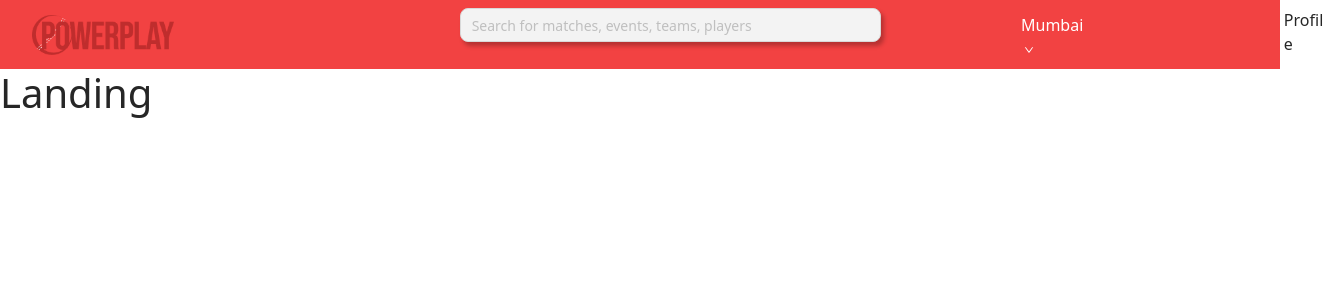
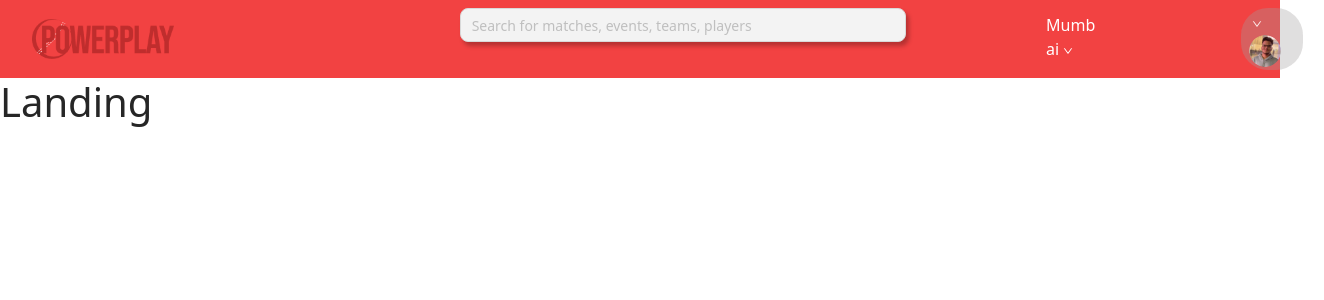
Before and after one commit to HNGP/powerplay, a React (Create React App) app: page / in a window 1280 px wide. Shown: the top 300 px of the page, 1324 px wide, since content can reach past the window. Built offline with nearby package versions, Linux system fonts and the light colour scheme.

Commit message:
navbar complete

```diff
--- a/src/components/Navbar/index.js
+++ b/src/components/Navbar/index.js
@@ -1,59 +1,45 @@
 import { DownOutlined } from "@ant-design/icons";
-import { Dropdown, Input, Menu, Typography } from "antd";
+import { Dropdown, Input, Menu, Typography, Avatar } from "antd";
 import React from "react";
 import { Container, Nav, Navbar } from "react-bootstrap";
 import Logo from "../../Image/logo.png";
+import Profile from "../../Image/profile.png";
 import "./style.css";
 
 const { Text } = Typography;
 
 export default function Navigation() {
-  const menu = (
+  const profileMenu = (
     <Menu>
       <Menu.Item>
-        <a
-          target="_blank"
-          rel="noopener noreferrer"
-          href="https://www.antgroup.com"
-        >
-          Your Profile
-        </a>
+        <a href="https://www.antgroup.com">Your Profile</a>
       </Menu.Item>
       <Menu.Item>
-        <a
-          target="_blank"
-          rel="noopener noreferrer"
-          href="https://www.aliyun.com"
-        >
-          Past Matches
-        </a>
+        <a href="https://www.aliyun.com">Past Matches</a>
       </Menu.Item>
       <Menu.Item>
-        <a
-          target="_blank"
-          rel="noopener noreferrer"
-          href="https://www.luohanacademy.com"
-        >
-          Host a Match
-        </a>
+        <a href="https://www.luohanacademy.com">Host a Match</a>
       </Menu.Item>
       <Menu.Item>
-        <a
-          target="_blank"
-          rel="noopener noreferrer"
-          href="https://www.luohanacademy.com"
-        >
-          Logout
-        </a>
+        <a href="https://www.luohanacademy.com">Logout</a>
       </Menu.Item>
     </Menu>
   );
+  const cityMenu = (
+    <Menu>
+      <Menu.Item>Delhi</Menu.Item>
+      <Menu.Item>Kolkata</Menu.Item>
+      <Menu.Item>Chennai</Menu.Item>
+      <Menu.Item>Hyderabad</Menu.Item>
+    </Menu>
+  );
+
   return (
     <div className="navBg">
       <Navbar expand="lg">
         <Container fluid>
           <Navbar.Brand href="#">
-            <img className="logoImg" src={Logo} alt="logo"></img>
+            <img className="logoImg" src={Logo} alt="logo" />
           </Navbar.Brand>
           <Navbar.Toggle aria-controls="navbarScroll" />
           <Navbar.Collapse id="navbarScroll">
@@ -66,30 +52,26 @@ export default function Navigation() {
                 placeholder="Search for matches, events, teams, players"
                 className="search"
               />
-              {/* <NavDropdown
-                title="Link"
-                id="navbarScrollingDropdown"
-              >
-                <NavDropdown.Item href="#action3">
-                  Your Profile
-                </NavDropdown.Item>
-                <NavDropdown.Item href="#action4">
-                  Past Matches
-                </NavDropdown.Item>
-                <NavDropdown.Item href="#action5">
-                  Host a match
-                </NavDropdown.Item>
-                <NavDropdown.Item href="#action5">Logout</NavDropdown.Item>
-              </NavDropdown> */}
-              <Dropdown overlay={menu} placement="topRight" arrow>
+              <Dropdown overlay={cityMenu} placement="topRight" arrow>
                 <div className="location">
                   <Text style={{ color: "white" }}>Mumbai</Text>
-                  <DownOutlined style={{ marginLeft: "3px" }} />
+                  <DownOutlined
+                    style={{
+                      marginLeft: "4px",
+                      paddingTop: "9px",
+                      position: "absolute",
+                    }}
+                  />
                 </div>
               </Dropdown>
 
-              <Dropdown overlay={menu} placement="topRight" arrow>
-                <Text className="avtar">Profile</Text>
+              <Dropdown overlay={profileMenu} placement="topRight" arrow>
+                <div className="profile">
+                  <DownOutlined
+                    style={{ marginLeft: "3px", marginRight: "6px" }}
+                  />
+                  <Avatar src={Profile} />
+                </div>
               </Dropdown>
             </Nav>
           </Navbar.Collapse>
--- a/src/components/Navbar/style.css
+++ b/src/components/Navbar/style.css
@@ -25,3 +25,11 @@
   font-size: 16px;
   color: white;
 }
+.profile {
+  background: rgba(162, 157, 157, 0.36);
+  opacity: 0.9;
+  border-radius: 27px;
+  margin-left: 140px;
+  padding: 3px 8px;
+  color: white;
+}
```
Also changed, not shown: src/Image/profile.png (added).
